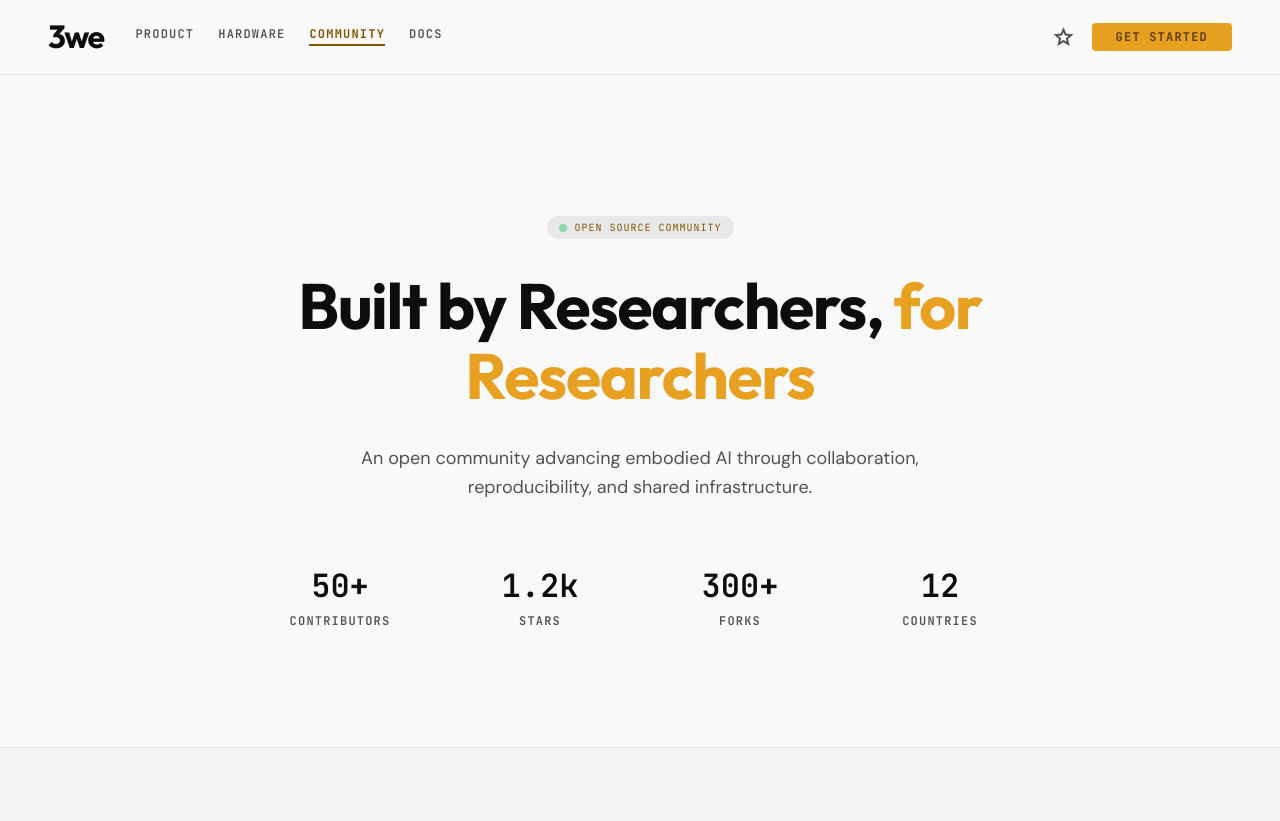
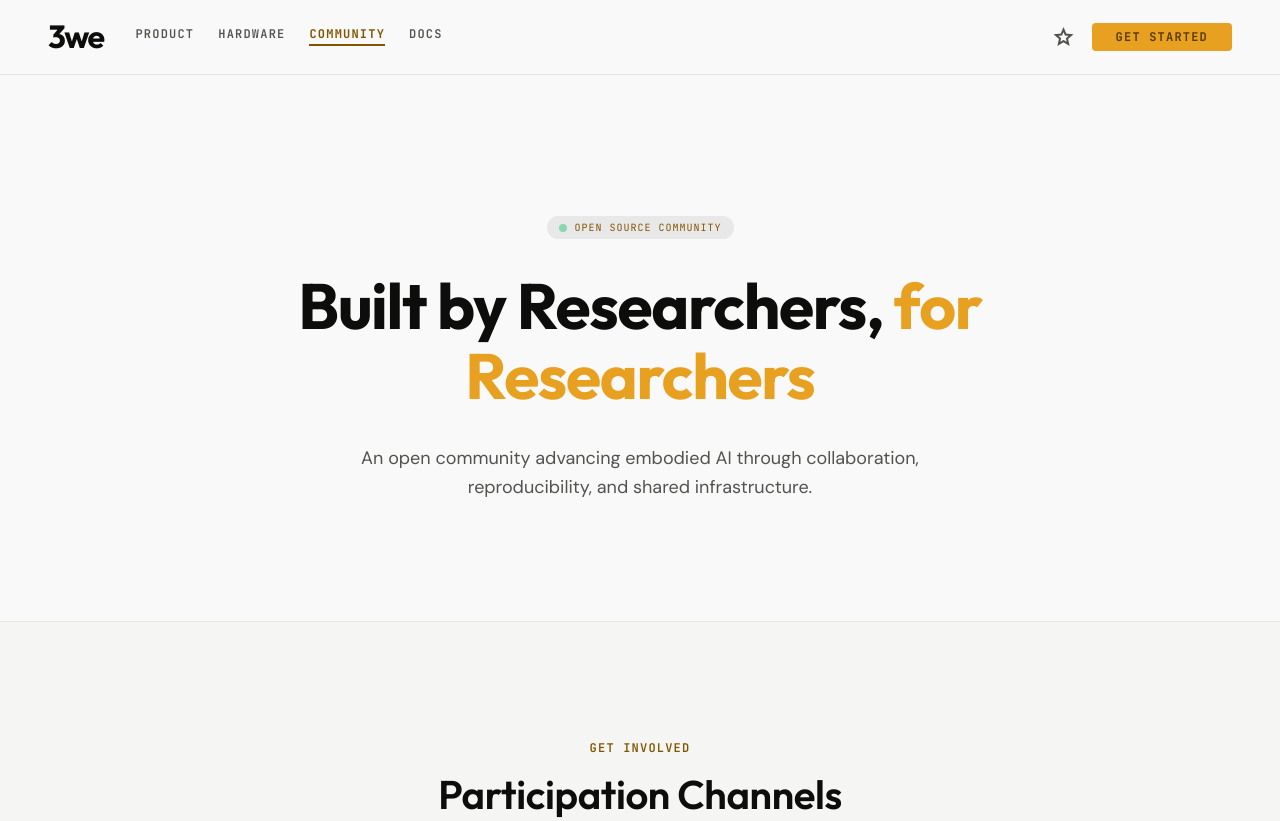
Before and after one commit to telleroutlook/3we-website, a website: page public/community.html in a window 1280 px wide. Shown: the top 821 px of the page. Drawn offline with nearby package versions, Linux system fonts and the light colour scheme; files that its build step writes are made by us from their sources.

Commit message:
Remove fabricated community stats (contributors/stars/forks/countries)

```diff
--- a/public/community.html
+++ b/public/community.html
@@ -86,25 +86,6 @@
   <p class="font-body text-body-lg text-text-secondary max-w-2xl">
     An open community advancing embodied AI through collaboration, reproducibility, and shared infrastructure.
   </p>
-  <!-- Stats Row -->
-  <div class="grid grid-cols-2 md:grid-cols-4 gap-8 mt-8 w-full max-w-3xl">
-    <div class="flex flex-col gap-2 items-center">
-      <span class="font-mono text-headline-md text-text-primary">50+</span>
-      <span class="font-mono text-label-caps text-text-secondary uppercase">Contributors</span>
-    </div>
-    <div class="flex flex-col gap-2 items-center">
-      <span class="font-mono text-headline-md text-text-primary">1.2k</span>
-      <span class="font-mono text-label-caps text-text-secondary uppercase">Stars</span>
-    </div>
-    <div class="flex flex-col gap-2 items-center">
-      <span class="font-mono text-headline-md text-text-primary">300+</span>
-      <span class="font-mono text-label-caps text-text-secondary uppercase">Forks</span>
-    </div>
-    <div class="flex flex-col gap-2 items-center">
-      <span class="font-mono text-headline-md text-text-primary">12</span>
-      <span class="font-mono text-label-caps text-text-secondary uppercase">Countries</span>
-    </div>
-  </div>
 </section>
 
 <!-- Participation Channels -->
```
